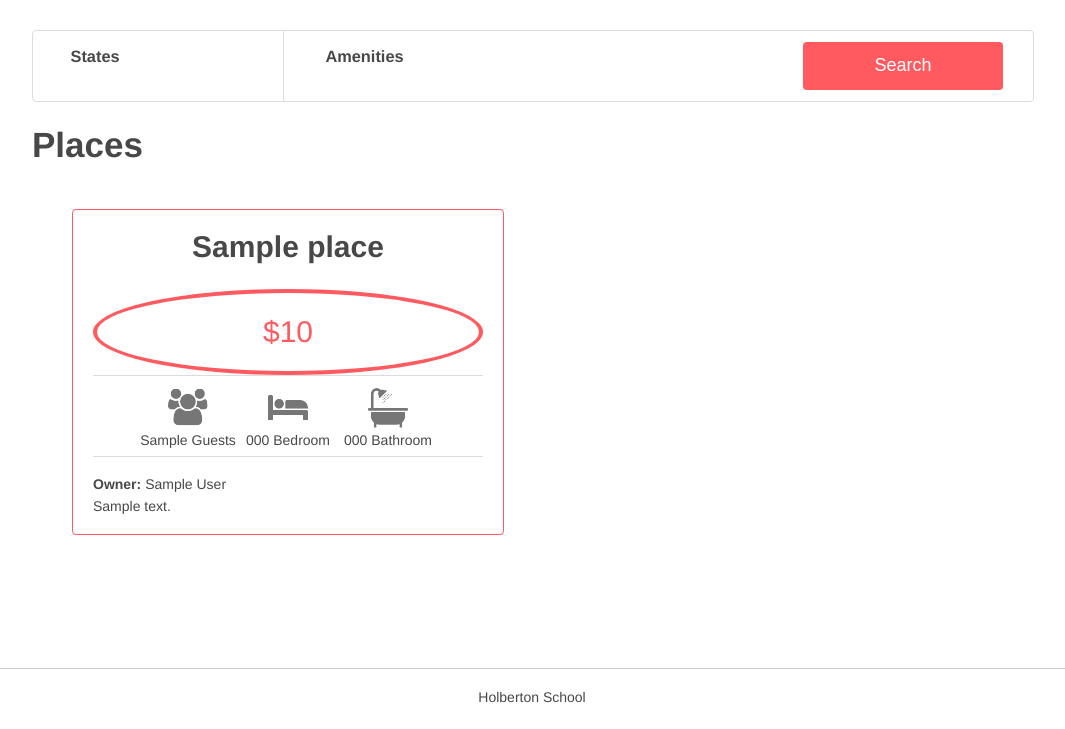
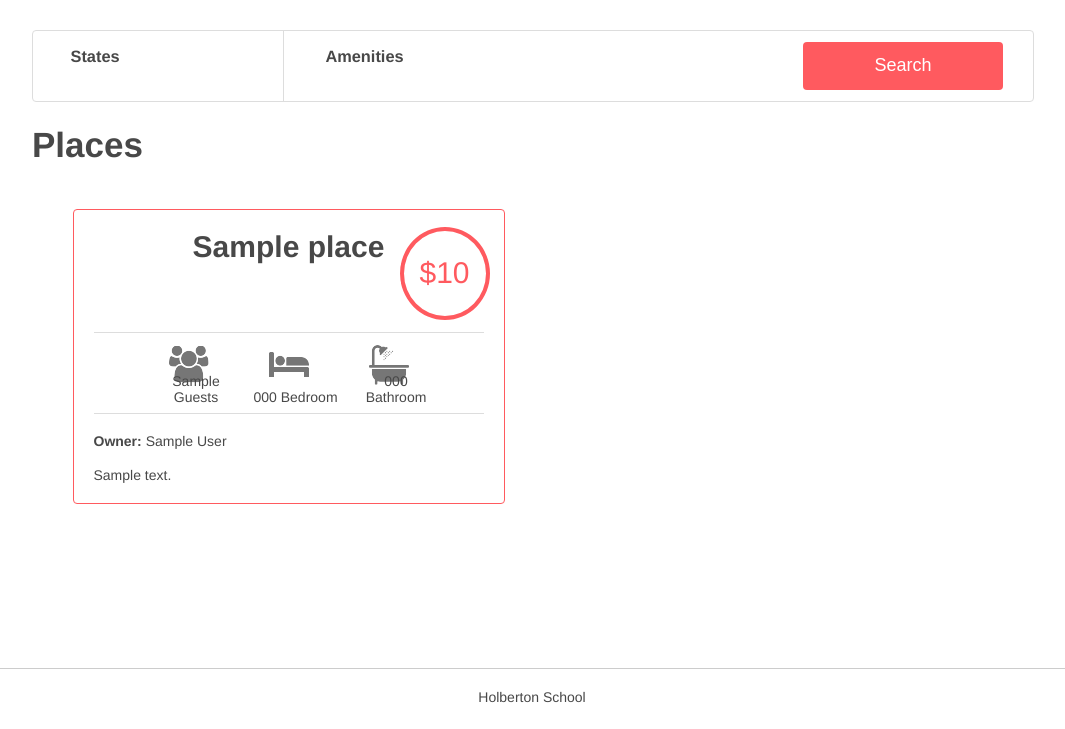
Before and after one commit to fayoxis/AirBnB_clone_v4, a Flask app: template web_dynamic/templates/0-hbnb.html in a window 1280 px wide. Shown: the part 71-800 px from the top of the page, without its empty margins (108-1173 px from the left). Run offline with Flask 3, Linux system fonts and the light colour scheme; the template is opened without the code that fills it: most values are stand-ins (such as "Sample title", 1, 10 or a date in 2020).

Commit message:
Update 8-places.css

```diff
--- a/web_dynamic/static/styles/8-places.css
+++ b/web_dynamic/static/styles/8-places.css
@@ -99,3 +99,87 @@
 .user {
   margin-bottom: 1.5%;
 }
+.places {
+	text-align: center;
+	margin-bottom: 75px;
+}
+
+.places > h1 {
+	text-align: left;
+	width: 95%;
+	padding-left: 10px;
+	font-size: 30px;
+}
+
+.places > article {
+	display: inline-block;
+	width: 390px;
+	padding: 20px;
+	margin: 20px;
+	border: 1px solid #FF5A5F;
+	border-radius: 4px;
+	text-align: center;
+}
+
+.places h2 {
+	font-size: 30px;
+	margin: auto;
+}
+
+.price_by_night {
+	display: inline-block;
+	position: relative;
+	left: 40%;
+	bottom: 37px;
+	min-width: 60px;
+	height: 60px;
+	color: #FF5A5F;
+	font-size: 30px;
+	padding: 25px 11px 0 11px;
+	border: 4px solid #FF5A5F;
+	border-radius: 50%;
+}
+
+.information {
+	height: 80px;
+	border-top: 1px solid #DDDDDD;
+	border-bottom: 1px solid #DDDDDD;
+	margin-top: -25px;
+}
+
+.max_guest, .number_rooms, .number_bathrooms {
+	display: inline-block;
+	position: relative;
+	width: 100px;
+	height: 90%;
+}
+
+.max_guest span, .number_rooms span, .number_bathrooms span {
+	display: block;
+	margin: auto;
+	position: absolute;
+	bottom: 0;
+	left: 15px;
+	text-align: center;
+}
+
+.max_guest {
+	background: url(../images/icon_group.png) no-repeat center 30%;
+}
+
+.number_rooms {
+	background: url(../images/icon_bed.png) no-repeat center 30%;
+}
+
+.number_bathrooms {
+	background: url(../images/icon_bath.png) no-repeat center 30%;
+}
+
+.user {
+	margin: 18px auto;
+	text-align: left;
+}
+
+.description {
+	text-align: left;
+}
```
